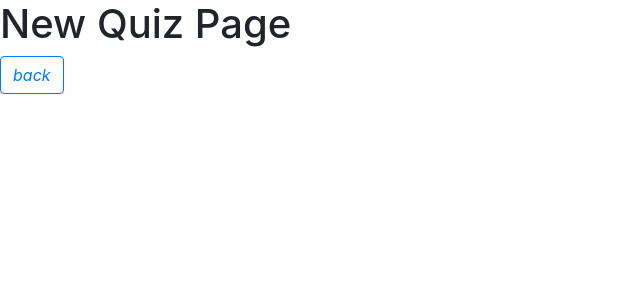
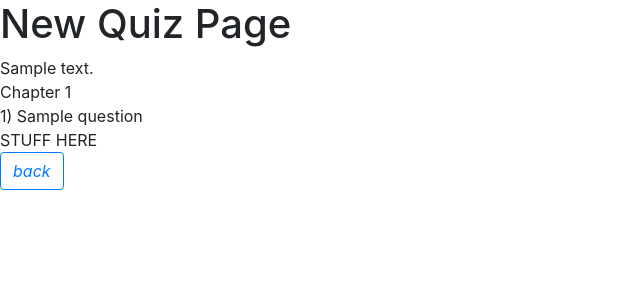
Before and after one commit to amaelisabeth/Semester-Project, a PHP site: page /quiz_creation.php in a window 1280 px wide. Shown: the top 300 px of the page, without its empty margins (0-640 px from the left). Run offline with PHP 8.4, Linux system fonts and the light colour scheme; tables that the repository leaves empty hold one stand-in row (values such as "Sample post").

Commit message:
text file for what needs to be in questions class and not working quiz creation file

```diff
--- a/quiz_creation.php
+++ b/quiz_creation.php
@@ -54,6 +54,7 @@
 		}
 		$chapter_string = $row["chapters"];
 		$numQues = $row["number_of_questions"];
+		$numQues = (int)$numQues;
 		//echo("Num of Questions: " ). $numQues; // Here for testing
 
 		//split chapters string up
@@ -69,16 +70,80 @@
 
 		$results[] = "";
 		$rows[] = "";
+		$questionID_array = array(array()); // Multidimensional array that contains the questionIDs for each chapter
+		$questions_array = array(array());
+
 		for ($i = 0; $i < count($queries); $i++) {
 			$results[$i] = $connection->query($queries[$i]);
 			if(!$results[$i]) {
 				die($connection->error);
 			}
-			$rows[$i] = $results[$i]->fetch_assoc();
-			//echo("questionID: " . $rows[$i]["questionID"]); // for testing. Make a while look where condition is the line right above this
+			$count = 0;
+			// Select only the number of questions needed for this quiz
+			while($rows[$i] = $results[$i]->fetch_assoc() and ($count < $numQues)) {
+				//echo("questionID: " . $rows[$i]["questionID"] . " "); // for testing. Make a while look where condition is the line right above this
+				$questionID_array[$i][$count] = $rows[$i]["questionID"];
+				$questions_array[$i][$count] = $rows[$i]["question"];
+				$count++;
+			}
 		}
 
-		// Select only the number of questions needed for this quiz
+		for ($i = 0; $i < count($chapter_array); $i++) {
+			$queries[$i] = "SELECT * FROM answers_a, questions
+							WHERE answers_a.questionID = questions.questionID AND questions.chapter = '" . $chapter_array[$i] . "' UNION
+							SELECT * FROM answers_b, questions
+							WHERE answers_b.questionID = questions.questionID AND questions.chapter = '" . $chapter_array[$i] . "' UNION
+							SELECT * FROM answers_c, questions
+							WHERE answers_c.questionID = questions.questionID AND questions.chapter = '" . $chapter_array[$i] . "' UNION
+							SELECT * FROM answers_d, questions
+							WHERE answers_d.questionID = questions.questionID AND questions.chapter = '" . $chapter_array[$i] . "' UNION
+							SELECT * FROM answers_e, questions
+							WHERE answers_e.questionID = questions.questionID AND questions.chapter = '" . $chapter_array[$i] . "'";
+		}
+		$answerID_array = array(array());
+		$answers_array = array(array()); // hold the answers for each question
+
+		for ($i = 0; $i < count($queries); $i++) {
+			$results[$i] = $connection->query($queries[$i]);
+			if(!$results[$i]) {
+				die($connection->error);
+			}
+			$count = 0;
+			// Select only the number of questions needed for this quiz
+			while($rows[$i] = $results[$i]->fetch_assoc() and ($count < $numQues)) {
+				//echo("questionID: " . $rows[$i]["questionID"] . " "); // for testing. Make a while look where condition is the line right above this
+				$answers_array[$i][$count] = $rows[$i]["answer"];
+				echo $answers_array[$i][$count] . "<br>";
+				$count++;
+			}
+		}
+
+
+		// Testing. Checking if array made correctly
+		echo "<form action = \"grade.php\" method = \"post\" id = \"quiz\">";
+
+		for($i = 0; $i < count($queries); $i++) {
+			echo("Chapter " . $chapter_array[$i] . "<br>");
+				for($j = 0; $j < $numQues; $j++) {
+					//echo($questions_array[$i][$j] . "<br>");
+					echo ($j + 1) . ") " . $questions_array[$i][$j] . "<br>";
+					for($k = 0; $k < count($answers_array[$i][$j]); $k++) {
+						echo "STUFF HERE <br>";
+						//echo "<input type = \"radio\" name = \"response\" value = " . $answers_array[$i][$k] . "><br>";
+					}
+
+				}
+			}
+
+		echo "</form>";
+
+		// When making the form for the quiz, query database to get the answers for each.
+		// Union the databases where questionIDs match
+
+		// Populating form
+		// while loop through ($rows[$i] = $results[$i]->fetch_assoc() and ($count < $numQues))
+		// form entries in while loop
+
 
 
 		//Close database connection
```
Also changed, not shown: questions_class.txt (added, +12 -0 lines).
